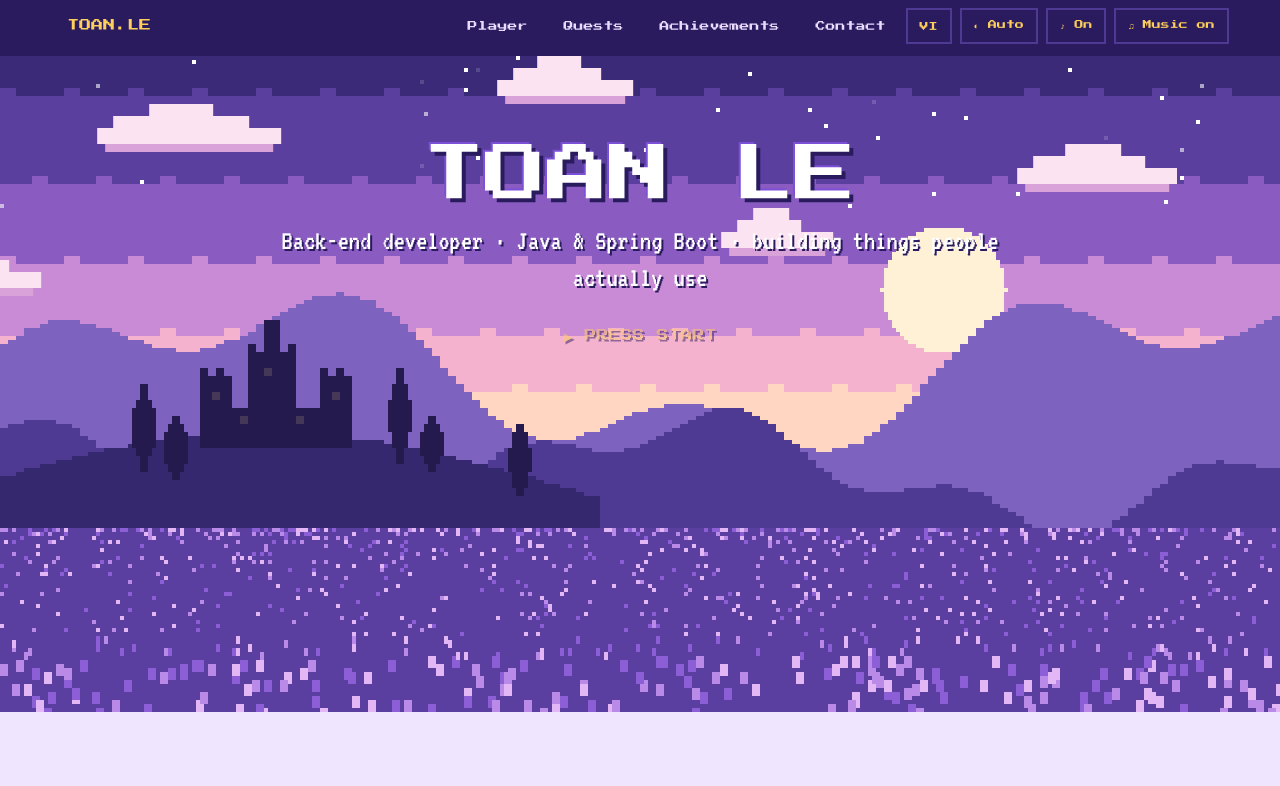
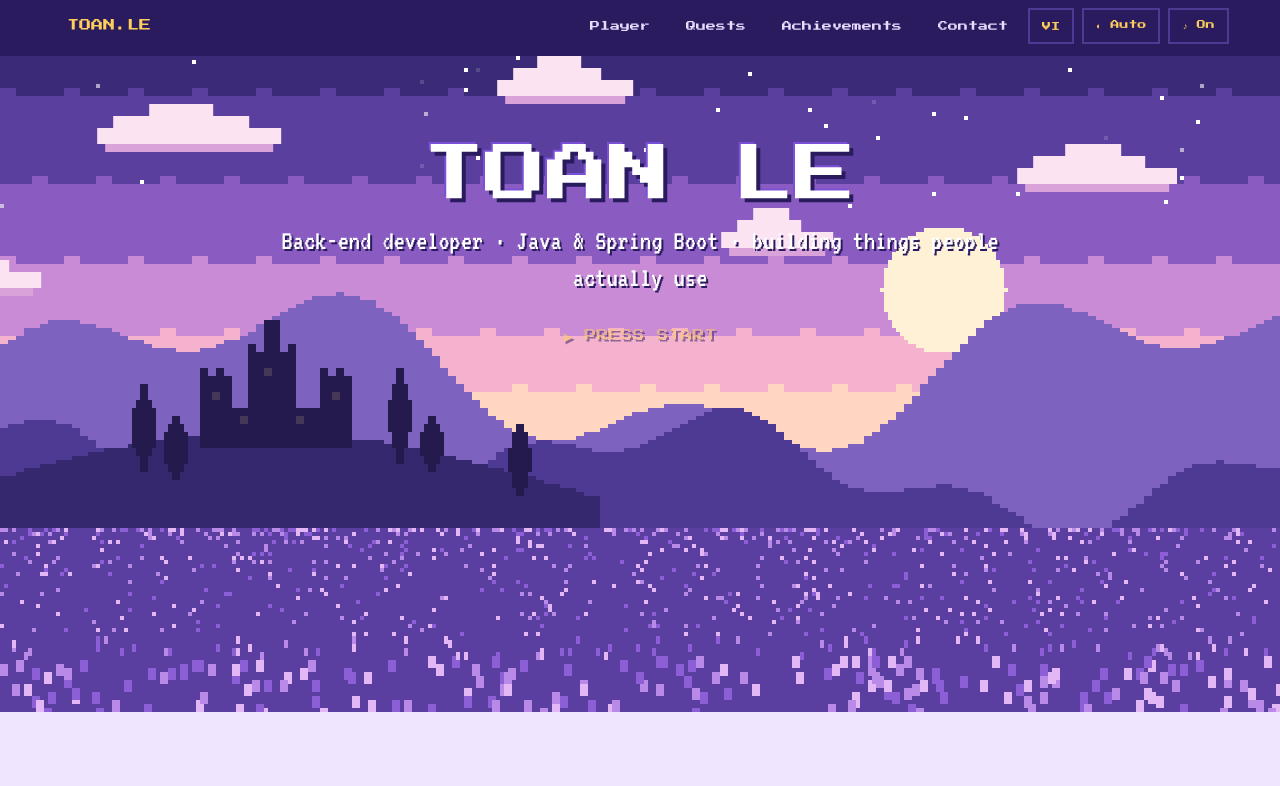
Before and after one commit to azerc18/azerc18.github.io, a plain HTML site: page index.html in a window 1280 px wide. Shown: the top 786 px of the page. Drawn offline with Linux system fonts and the light colour scheme.

Commit message:
Add files via upload

```diff
--- a/index.html
+++ b/index.html
@@ -166,7 +166,7 @@ footer b{font-size:calc(9px*var(--k));color:#ffcf5c}
 <nav>
   <a class="logo" href="#top">TOAN.LE</a>
   <a href="#player" data-t="navPlayer">Player</a><a href="#quests" data-t="navQuests">Quests</a><a href="#achievements" data-t="navAch">Achievements</a><a href="#contact" data-t="navContact">Contact</a>
-  <div class="ctls"><button class="ctl" id="langBtn" type="button"></button><button class="ctl" id="themeBtn" type="button"></button><button class="ctl" id="sndBtn" type="button" aria-pressed="false"></button><button class="ctl" id="bgmBtn" type="button" aria-pressed="false"></button></div>
+  <div class="ctls"><button class="ctl" id="langBtn" type="button"></button><button class="ctl" id="themeBtn" type="button"></button><button class="ctl" id="sndBtn" type="button" aria-pressed="false"></button></div>
   <div class="xp" aria-hidden="true"><i id="xp"></i></div>
 </nav>
 
@@ -262,7 +262,7 @@ achH:['Achieve','ments'],achLead:'Milestones unlocked so far. More are hidden
 slogan:'Keep believing. Keep walking your own path.',
 typed:'Thanks for playing! Want to team up on a back-end quest?',copy:'Copy',copied:'Copied!',copyFail:'Select the address to copy',
 footer:'Never — just saving progress.',toastH:'Achievement unlocked',toastB:'Explorer — you scrolled all the way here',
-theme:{auto:'◐ Auto',light:'☀ Light',dark:'☾ Dark'},snd:['♪ Off','♪ On'],bgm:['♫ Music off','♫ Music on'],lang:'VI'},
+theme:{auto:'◐ Auto',light:'☀ Light',dark:'☾ Dark'},snd:['♪ Off','♪ On'],lang:'VI'},
 vi:{navPlayer:'Nhân vật',navQuests:'Dự án',navAch:'Thành tựu',navContact:'Liên hệ',
 heroSub:'Lập trình viên back-end · Java & Spring Boot · làm ra sản phẩm có người dùng thật',start:'▶ BẮT ĐẦU',
 playerH:['Chọn ','nhân vật'],playerLead:'Một nhân vật, một class: back-end. Đang lên cấp qua việc học, dự án nhóm và những lần deploy thật.',
@@ -273,7 +273,7 @@ achH:['Thành ','tựu'],achLead:'Những cột mốc đã mở khóa. Còn nhi
 slogan:'Cứ vững tin, và tiếp tục bước trên con đường của riêng bạn.',
 typed:'Cảm ơn bạn đã ghé chơi! Cùng lập đội cho một nhiệm vụ back-end nhé?',copy:'Sao chép',copied:'Đã sao chép!',copyFail:'Hãy bôi đen địa chỉ để sao chép',
 footer:'Không đâu — chỉ đang lưu tiến trình.',toastH:'Mở khóa thành tựu',toastB:'Nhà thám hiểm — đã cuộn đến tận đây',
-theme:{auto:'◐ Tự động',light:'☀ Sáng',dark:'☾ Tối'},snd:['♪ Tắt','♪ Bật'],bgm:['♫ Tắt nhạc','♫ Bật nhạc'],lang:'EN'}};
+theme:{auto:'◐ Tự động',light:'☀ Sáng',dark:'☾ Tối'},snd:['♪ Tắt','♪ Bật'],lang:'EN'}};
 
 /* ---------- data ---------- */
 const inv=[['Java',['core weapon','vũ khí chính'],1],['Spring Boot',['framework','framework'],1],['PostgreSQL',['pgvector too','có cả pgvector']],['MySQL',['database','cơ sở dữ liệu']],['Docker',['containers','container']],['Flyway',['migrations','migration']],['Testcontainers',['integration tests','test tích hợp']],['GitHub Actions',['CI/CD','CI/CD']],['LLM APIs',['DeepSeek · Gemini','DeepSeek · Gemini']]];
@@ -337,7 +337,6 @@ const render=()=>{
   $('langBtn').textContent=t.lang;$('langBtn').setAttribute('aria-label',L==='vi'?'Switch to English':'Chuyển sang tiếng Việt');
   $('themeBtn').textContent=t.theme[theme];
   $('sndBtn').textContent=t.snd[+sound];
-  $('bgmBtn').textContent=t.bgm[+bgmOn];
   $('titles').innerHTML=titles.map((x,n)=>`<span class="title-badge" tabindex="0" aria-describedby="tip${n}">${icon(x.i)}${x.t[i]}<span class="tip px" role="tooltip" id="tip${n}"><b>${x.h[i]}</b>${x.tip[i]}</span></span>`).join('');
   $('inv').innerHTML=inv.map(([n,d,m])=>`<div class="slot px rv${m?' main':''}">${m?'<span class="tag">MAIN</span>':''}<b>${n}</b><small>${d[i]}</small></div>`).join('');
   $('questList').innerHTML=quests.map(q=>`<article class="cart px rv" style="--r:${rar[q.r]}">
@@ -369,26 +368,6 @@ const setSnd=()=>{$('sndBtn').textContent=T[L].snd[+sound];$('sndBtn').setAttrib
 $('sndBtn').addEventListener('click',()=>{sound=!sound;setSnd();if(sound)beep(SFX.on)});
 document.addEventListener('click',e=>{if(!sound)return;const el=e.target.closest('a,button');if(!el||el.id==='sndBtn')return;
 beep(el.id==='copy'?SFX.copy:el.classList.contains('ctl')?SFX.toggle:el.tagName==='A'?SFX.link:SFX.click)});
-
-/* ---------- background music: music.mp3 looped, quiet ---------- */
-let bgmOn=true;try{bgmOn=localStorage.getItem('tl-bgm')!=='0'}catch(e){}
-const BGM_VOL=.35;let bgmGain=null,bgmBuf=null,bgmSrc=null,bgmEl=null,loading=null,playing=false;
-const ensureAC=()=>{ac=ac||new (window.AudioContext||window.webkitAudioContext)();if(ac.state==='suspended')ac.resume();return ac};
-/* Web Audio loop is gapless; if the file can't be fetched (e.g. opened from disk) fall back to an <audio> element */
-const loadBGM=()=>loading||(loading=fetch('music.mp3').then(r=>{if(!r.ok)throw 0;return r.arrayBuffer()}).then(d=>ensureAC().decodeAudioData(d)).then(buf=>{bgmBuf=buf}).catch(()=>{bgmEl=new Audio('music.mp3');bgmEl.loop=true;bgmEl.volume=0}));
-const fade=(to,sec)=>{if(bgmGain){bgmGain.gain.cancelScheduledValues(ac.currentTime);bgmGain.gain.setTargetAtTime(to,ac.currentTime,sec/3)}
-else if(bgmEl){const from=bgmEl.volume,t0=performance.now();const f=()=>{const k=Math.min(1,(performance.now()-t0)/(sec*1000));bgmEl.volume=from+(to-from)*k;if(k<1)requestAnimationFrame(f);else if(!to)bgmEl.pause()};f()}};
-const startBGM=()=>{if(playing)return;playing=true;ensureAC();loadBGM().then(()=>{if(!playing)return;
-if(bgmBuf){if(!bgmGain){bgmGain=ac.createGain();bgmGain.gain.value=0;bgmGain.connect(ac.destination)}
-if(!bgmSrc){bgmSrc=ac.createBufferSource();bgmSrc.buffer=bgmBuf;bgmSrc.loop=true;bgmSrc.connect(bgmGain);bgmSrc.start()}
-ac.resume();fade(BGM_VOL,1.2)}else if(bgmEl){bgmEl.play().then(()=>fade(BGM_VOL,1.2)).catch(()=>{playing=false})}})};
-const stopBGM=()=>{if(!playing)return;playing=false;fade(0,.4)};
-const setBgm=()=>{$('bgmBtn').textContent=T[L].bgm[+bgmOn];$('bgmBtn').setAttribute('aria-pressed',bgmOn);try{localStorage.setItem('tl-bgm',bgmOn?'1':'0')}catch(e){}};
-$('bgmBtn').addEventListener('click',()=>{bgmOn=!bgmOn;setBgm();bgmOn?startBGM():stopBGM()});
-/* browsers only allow audio after a click or key press, so music starts on the first one */
-const kick=e=>{removeEventListener('pointerdown',kick);removeEventListener('keydown',kick);if(bgmOn&&!(e.target.closest&&e.target.closest('#bgmBtn')))startBGM()};
-addEventListener('pointerdown',kick);addEventListener('keydown',kick);
-document.addEventListener('visibilitychange',()=>{if(document.hidden)stopBGM();else if(bgmOn&&ac)startBGM()});
 
 /* ---------- reveal on scroll ---------- */
 const revealIO=new IntersectionObserver(es=>es.forEach(e=>{if(e.isIntersecting){const el=e.target,sib=[...el.parentElement.children].filter(c=>c.classList.contains('rv'));el.style.transitionDelay=reduce?'0s':`${Math.min(sib.indexOf(el),6)*0.08}s`;el.classList.add('in');revealIO.unobserve(el)}}),{threshold:.12});
@@ -443,7 +422,7 @@ if(!reduce){const hh=$('top').offsetHeight;if(y<hh){const k=y/hh;
 addEventListener('scroll',()=>{if(!ticking){ticking=true;requestAnimationFrame(onScroll)}},{passive:true});
 addEventListener('resize',onScroll);
 
-render();applyTheme();setSnd();setBgm();onScroll();
+render();applyTheme();setSnd();onScroll();
 }
 </script>
 </body>
```
